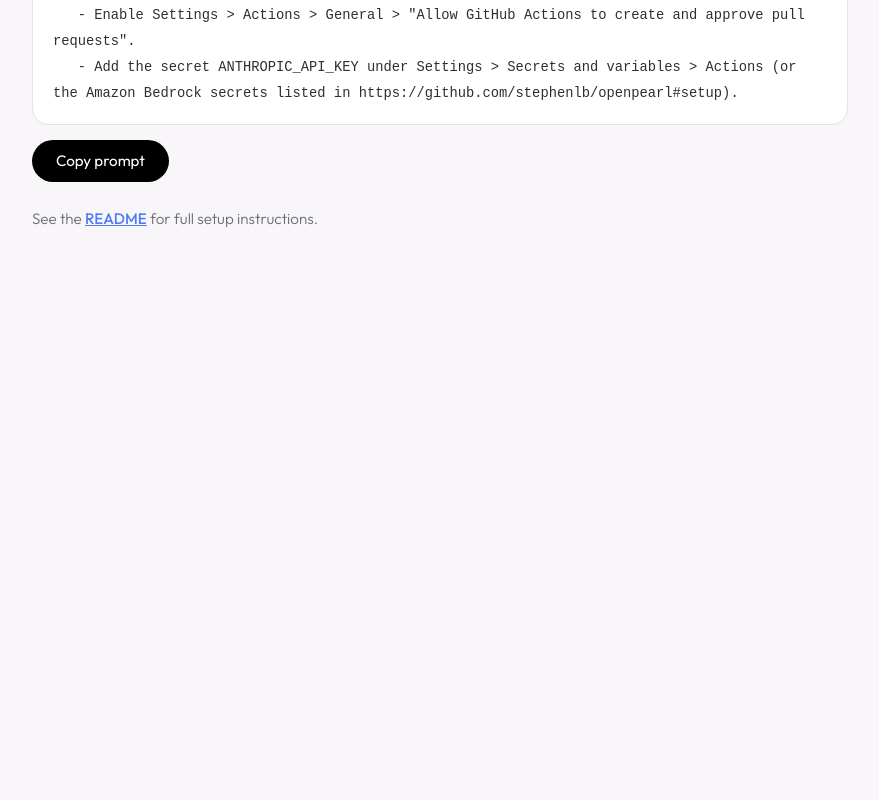
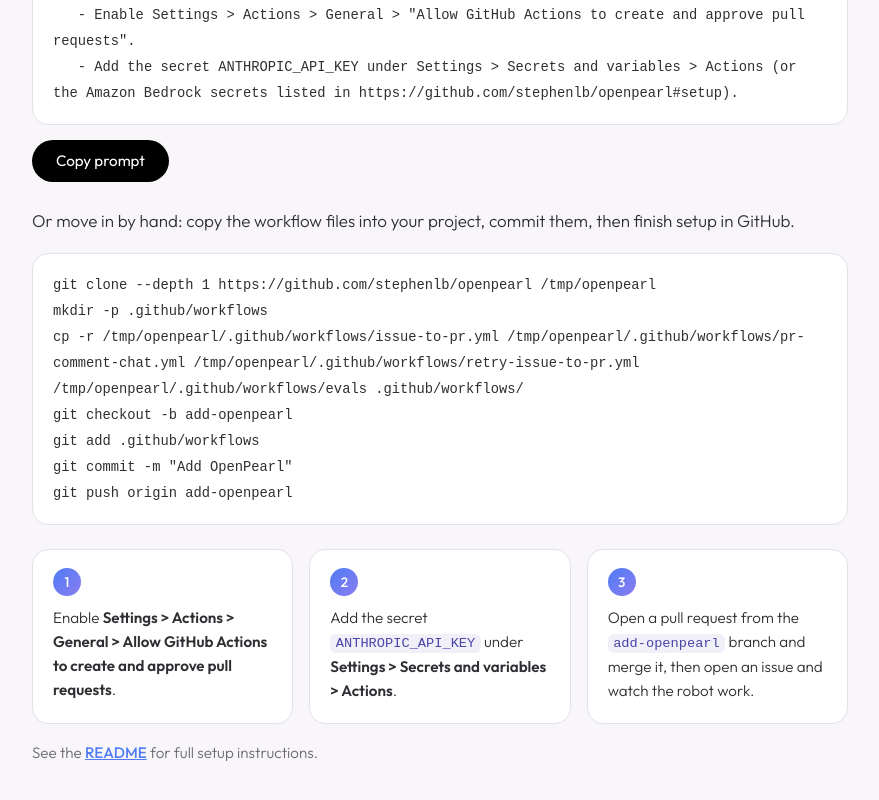
Before and after one commit to stephenlb/openpearl, a plain HTML site: page docs/index.html in a window 1280 px wide. Shown: the part 4159-4959 px from the top of the page, without its empty margins (200-1079 px from the left). Before the commit the page ends 4510 px from the top, so only its background shows below. Drawn offline with Linux system fonts and the light colour scheme.

Commit message:
git push origin <branch name> and create a PR - add instructions to Move the robot in on index.html (#138)

```diff
--- a/docs/index.html
+++ b/docs/index.html
@@ -84,12 +84,25 @@ gh issue create -t "Button is misaligned" \
     <p>Paste this prompt into your coding agent (Claude Code, Codex, OpenCode, Pi) from the root of your project. It installs the OpenPearl workflow files.</p>
     <pre id="install-prompt"><code>Install OpenPearl into this project.
 
-1. Download the .github/workflows directory from https://github.com/stephenlb/openpearl (branch main) into this project's .github/workflows directory: issue-to-pr.yml and the evals/ folder (evals/pr-ready-to-merge.md). Only also copy jira-to-issue.yml, issue-comment-to-jira.yml and trello-to-issue.yml if I use Jira or Trello. For example: git clone --depth 1 https://github.com/stephenlb/openpearl /tmp/openpearl, then copy the files. Do not overwrite existing files without asking me.
+1. Download the .github/workflows directory from https://github.com/stephenlb/openpearl (branch main) into this project's .github/workflows directory: issue-to-pr.yml, pr-comment-chat.yml, retry-issue-to-pr.yml and the evals/ folder (evals/pr-ready-to-merge.md). Only also copy jira-to-issue.yml, issue-comment-to-jira.yml and trello-to-issue.yml if I use Jira or Trello. For example: git clone --depth 1 https://github.com/stephenlb/openpearl /tmp/openpearl, then copy the files. Do not overwrite existing files without asking me.
 2. Do not modify any other files in my project.
 3. Commit the new files on a branch and tell me to finish setup:
    - Enable Settings > Actions > General > "Allow GitHub Actions to create and approve pull requests".
    - Add the secret ANTHROPIC_API_KEY under Settings > Secrets and variables > Actions (or the Amazon Bedrock secrets listed in https://github.com/stephenlb/openpearl#setup).</code></pre>
     <button id="copy-prompt" type="button">Copy prompt</button>
+    <p>Or move in by hand: copy the workflow files into your project, commit them, then finish setup in GitHub.</p>
+    <pre><code>git clone --depth 1 https://github.com/stephenlb/openpearl /tmp/openpearl
+mkdir -p .github/workflows
+cp -r /tmp/openpearl/.github/workflows/issue-to-pr.yml /tmp/openpearl/.github/workflows/pr-comment-chat.yml /tmp/openpearl/.github/workflows/retry-issue-to-pr.yml /tmp/openpearl/.github/workflows/evals .github/workflows/
+git checkout -b add-openpearl
+git add .github/workflows
+git commit -m "Add OpenPearl"
+git push origin add-openpearl</code></pre>
+    <ol>
+      <li>Enable <strong>Settings &gt; Actions &gt; General &gt; Allow GitHub Actions to create and approve pull requests</strong>.</li>
+      <li>Add the secret <code>ANTHROPIC_API_KEY</code> under <strong>Settings &gt; Secrets and variables &gt; Actions</strong>.</li>
+      <li>Open a pull request from the <code>add-openpearl</code> branch and merge it, then open an issue and watch the robot work.</li>
+    </ol>
     <p class="note">See the <a href="https://github.com/stephenlb/openpearl">README</a> for full setup instructions.</p>
   </section>
 </main>
```
